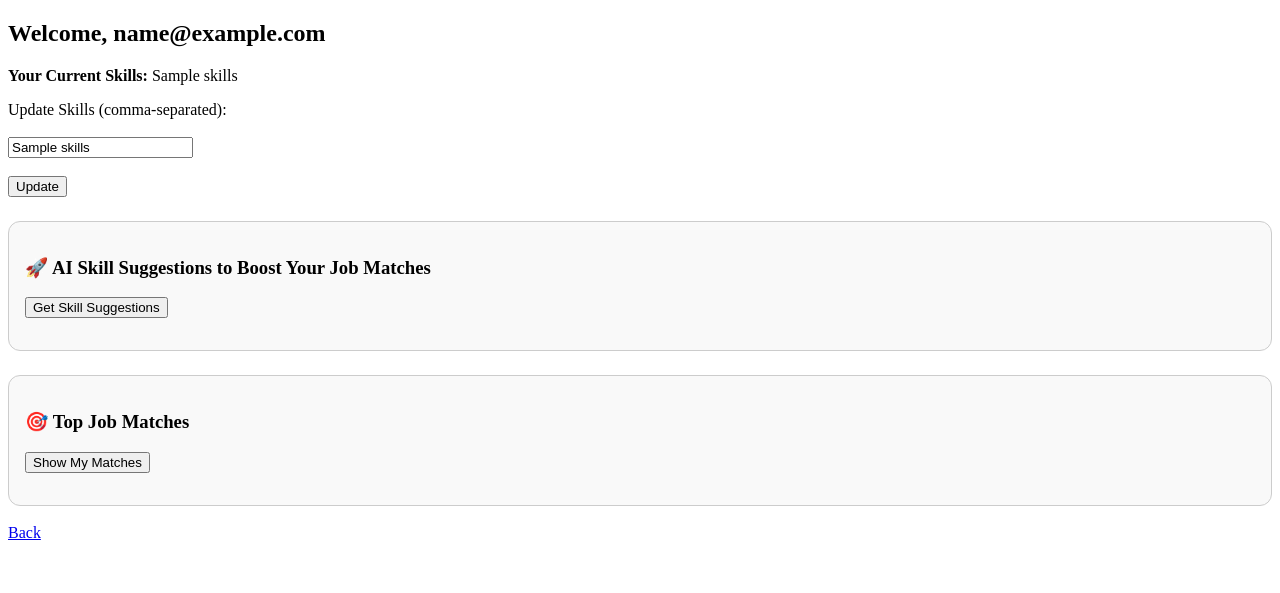
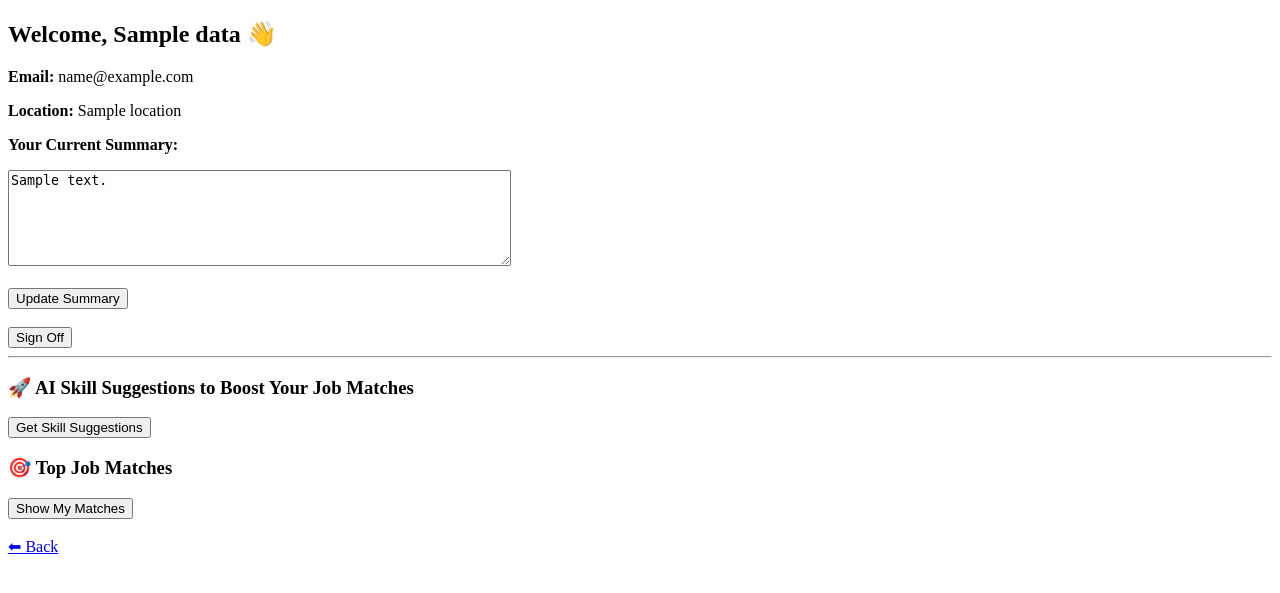
Before and after one commit to Josh152152/ai-talent-marketplace, a Flask app: template templates/candidate_dashboard.html in a window 1280 px wide. Shown: the top 593 px of the page. Run offline with Flask 3, Linux system fonts and the light colour scheme; the template is opened without the code that fills it: most values are stand-ins (such as "Sample title", 1, 10 or a date in 2020).

Commit message:
Update candidate_dashboard.html

```diff
--- a/templates/candidate_dashboard.html
+++ b/templates/candidate_dashboard.html
@@ -2,94 +2,40 @@
 <html>
 <head>
   <title>Candidate Dashboard</title>
-  <style>
-    .suggestion-box {
-      border: 1px solid #ccc;
-      padding: 16px;
-      border-radius: 12px;
-      margin-top: 24px;
-      background: #f9f9f9;
-    }
-    #suggested-skills-list li, #matched-jobs-list li {
-      margin-bottom: 8px;
-    }
-  </style>
 </head>
 <body>
-  <h2>Welcome, {{ data.Email }}</h2>
+  <h2>Welcome, {{ data["Name"] or "Candidate" }} 👋</h2>
 
-  <p><strong>Your Current Skills:</strong> {{ data.Skills }}</p>
+  <p><strong>Email:</strong> {{ data["Email"] }}</p>
+  <p><strong>Location:</strong> {{ data.get("Location", "Not set") }}</p>
 
-  <form method="POST" action="/update_skills">
-    <input type="hidden" name="email" value="{{ data.Email }}">
-    <label for="skills">Update Skills (comma-separated):</label><br><br>
-    <input type="text" name="skills" id="skills" value="{{ data.Skills }}"><br><br>
-    <button type="submit">Update</button>
+  <p><strong>Your Current Summary:</strong></p>
+  <form method="POST" action="/update_summary">
+    <textarea name="summary" rows="6" cols="60">{{ data.get("Summary", "Not set yet") }}</textarea><br><br>
+    <input type="hidden" name="email" value="{{ data['Email'] }}">
+    <button type="submit">Update Summary</button>
   </form>
 
-  <!-- 🔍 AI Skill Suggestions Section -->
-  <div id="skill-suggestions" class="suggestion-box">
-    <h3>🚀 AI Skill Suggestions to Boost Your Job Matches</h3>
-    <button onclick="fetchSuggestedSkills()">Get Skill Suggestions</button>
-    <ul id="suggested-skills-list"></ul>
-  </div>
+  <br>
+  <form method="GET" action="/logout">
+    <button type="submit">Sign Off</button>
+  </form>
 
-  <!-- 🎯 Matched Jobs Section -->
-  <div id="matched-jobs" class="suggestion-box">
-    <h3>🎯 Top Job Matches</h3>
-    <button onclick="fetchMatchedJobs()">Show My Matches</button>
-    <ul id="matched-jobs-list"></ul>
-  </div>
+  <hr>
+
+  <h3>🚀 AI Skill Suggestions to Boost Your Job Matches</h3>
+  <form method="POST" action="/suggest_skills">
+    <input type="hidden" name="email" value="{{ data['Email'] }}">
+    <button type="submit">Get Skill Suggestions</button>
+  </form>
+
+  <h3>🎯 Top Job Matches</h3>
+  <form method="POST" action="/match_jobs">
+    <input type="hidden" name="email" value="{{ data['Email'] }}">
+    <button type="submit">Show My Matches</button>
+  </form>
 
   <br>
-  <a href="/">Back</a>
-
-  <script>
-    const userEmail = "{{ data.Email }}";
-
-    async function fetchSuggestedSkills() {
-      const response = await fetch("/suggest_skills", {
-        method: "POST",
-        headers: { "Content-Type": "application/json" },
-        body: JSON.stringify({ email: userEmail })
-      });
-
-      const result = await response.json();
-      const skillList = document.getElementById("suggested-skills-list");
-      skillList.innerHTML = "";
-
-      if (result.suggested_skills && result.suggested_skills.length > 0) {
-        result.suggested_skills.forEach(skill => {
-          const li = document.createElement("li");
-          li.textContent = `🧠 Learn "${skill.skill}" to unlock +${skill.extra_jobs_unlocked} jobs`;
-          skillList.appendChild(li);
-        });
-      } else {
-        skillList.innerHTML = "<li>No suggestions available.</li>";
-      }
-    }
-
-    async function fetchMatchedJobs() {
-      const response = await fetch("/match_jobs", {
-        method: "POST",
-        headers: { "Content-Type": "application/json" },
-        body: JSON.stringify({ email: userEmail })
-      });
-
-      const result = await response.json();
-      const jobList = document.getElementById("matched-jobs-list");
-      jobList.innerHTML = "";
-
-      if (result.jobs && result.jobs.length > 0) {
-        result.jobs.forEach(job => {
-          const li = document.createElement("li");
-          li.textContent = `${job.title} @ ${job.company} (${job.location})`;
-          jobList.appendChild(li);
-        });
-      } else {
-        jobList.innerHTML = "<li>No job matches found.</li>";
-      }
-    }
-  </script>
+  <a href="/">⬅ Back</a>
 </body>
 </html>
```
